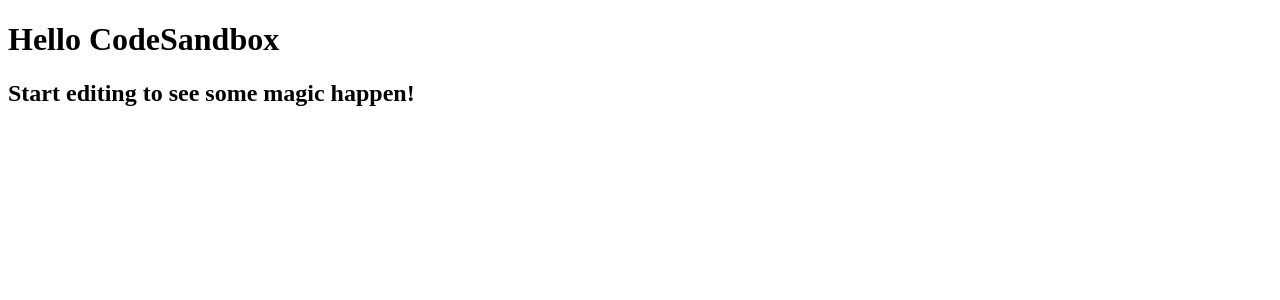
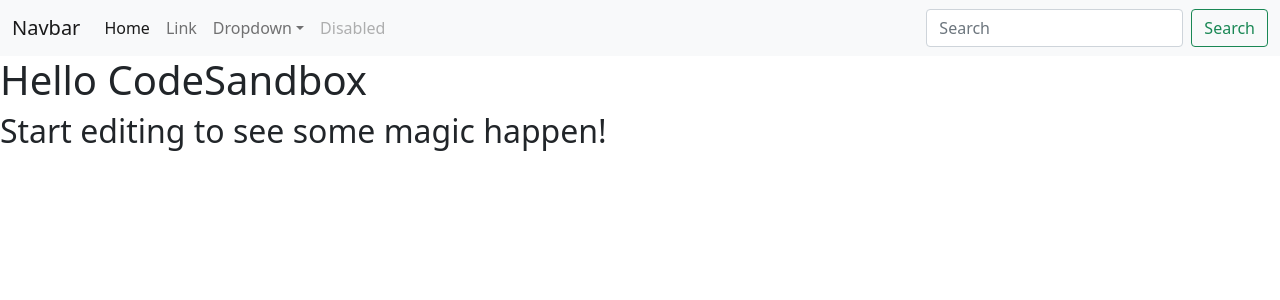
Before and after one commit to fsdFelipe/emart-react-project, a React (Create React App) app: page / in a window 1280 px wide. Shown: the top 300 px of the page. Built offline with nearby package versions, Linux system fonts and the light colour scheme.

Commit message:
Adicionando Navbar

```diff
--- a/src/App.js
+++ b/src/App.js
@@ -1,8 +1,10 @@
+import Navbar from "./components/nav/Navbar";
 import "./styles.css";
 
 export default function App() {
   return (
     <div>
+      <Navbar />
       <h1>Hello CodeSandbox</h1>
       <h2>Start editing to see some magic happen!</h2>
     </div>
--- /dev/null
+++ b/src/components/nav/Navbar.js
@@ -0,0 +1,82 @@
+export default function Navbar() {
+  return (
+    <nav class="navbar navbar-expand-lg navbar-light bg-light">
+      <div class="container-fluid">
+        <a class="navbar-brand" href="#">
+          Navbar
+        </a>
+        <button
+          class="navbar-toggler"
+          type="button"
+          data-bs-toggle="collapse"
+          data-bs-target="#navbarSupportedContent"
+          aria-controls="navbarSupportedContent"
+          aria-expanded="false"
+          aria-label="Toggle navigation"
+        >
+          <span class="navbar-toggler-icon"></span>
+        </button>
+        <div class="collapse navbar-collapse" id="navbarSupportedContent">
+          <ul class="navbar-nav me-auto mb-2 mb-lg-0">
+            <li class="nav-item">
+              <a class="nav-link active" aria-current="page" href="#">
+                Home
+              </a>
+            </li>
+            <li class="nav-item">
+              <a class="nav-link" href="#">
+                Link
+              </a>
+            </li>
+            <li class="nav-item dropdown">
+              <a
+                class="nav-link dropdown-toggle"
+                href="#"
+                id="navbarDropdown"
+                role="button"
+                data-bs-toggle="dropdown"
+                aria-expanded="false"
+              >
+                Dropdown
+              </a>
+              <ul class="dropdown-menu" aria-labelledby="navbarDropdown">
+                <li>
+                  <a class="dropdown-item" href="#">
+                    Action
+                  </a>
+                </li>
+                <li>
+                  <a class="dropdown-item" href="#">
+                    Another action
+                  </a>
+                </li>
+                <li>
+                  <hr class="dropdown-divider" />
+                </li>
+                <li>
+                  <a class="dropdown-item" href="#">
+                    Something else here
+                  </a>
+                </li>
+              </ul>
+            </li>
+            <li class="nav-item">
+              <a class="nav-link disabled">Disabled</a>
+            </li>
+          </ul>
+          <form class="d-flex">
+            <input
+              class="form-control me-2"
+              type="search"
+              placeholder="Search"
+              aria-label="Search"
+            />
+            <button class="btn btn-outline-success" type="submit">
+              Search
+            </button>
+          </form>
+        </div>
+      </div>
+    </nav>
+  );
+}
--- a/src/index.js
+++ b/src/index.js
@@ -1,5 +1,7 @@
 import { StrictMode } from "react";
 import { createRoot } from "react-dom/client";
+import "bootstrap/dist/css/bootstrap.min.css";
+import "bootstrap/dist/js/bootstrap.bundle.min.js";
 
 import App from "./App";
 
```
